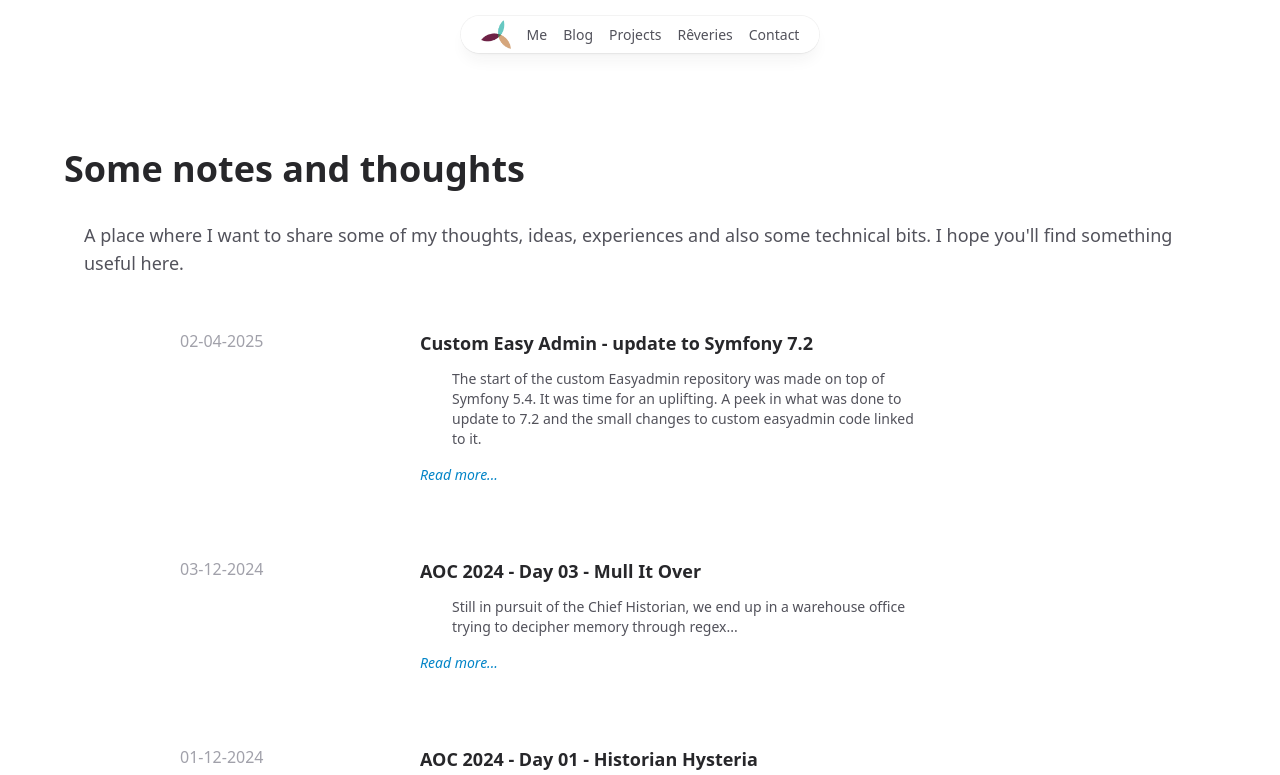
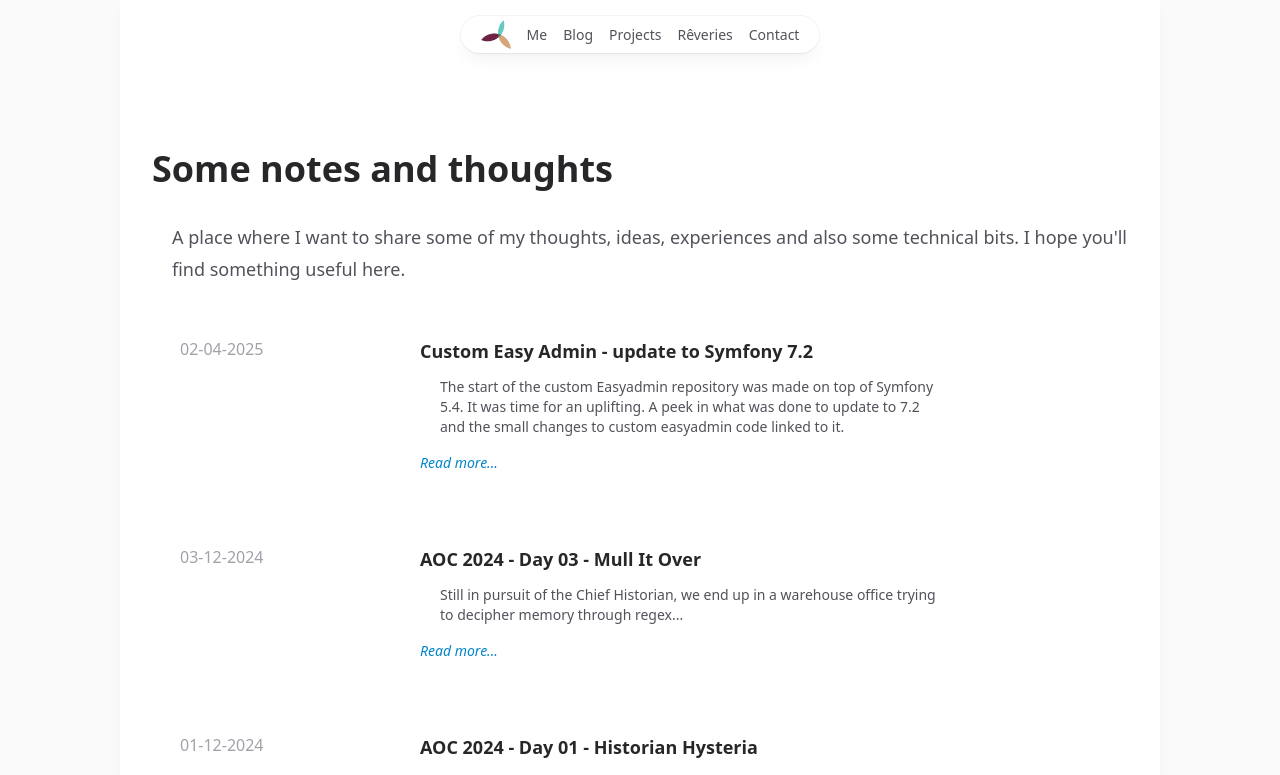
Before and after one commit to yalit/yalit-site, a Next.js app: page /blog in a window 1280 px wide. Shown: the top 775 px of the page. Built offline with nearby package versions, Linux system fonts and the light colour scheme.

Commit message:
fix : fix blog pages

```diff
--- a/components/blog/BlogPostsList.tsx
+++ b/components/blog/BlogPostsList.tsx
@@ -10,13 +10,13 @@ export default function BlogPostsList({ posts }: BlogPostsListProps) {
     const { generate: generateBlogPostUrl } = useBlogUrl()
 
     return (
-        <div className="blog-posts mx-auto w-full max-w-3xl md:max-w-5xl md:p-8 text-sm">
+        <div className="blog-posts mx-auto w-full max-w-3xl md:max-w-5xl md:p-8 text-sm px-5 md:px-8">
             {posts.map((post) => {
                 return (
                     <Link href={generateBlogPostUrl(post.year, post.slug)} key={"post-" + post.slug}>
                         <div key={"post-" + post.slug} className="post">
                             <div className="post-date">
-                                <p className="h-4 w-0.5 rounded-full bg-zinc-200"></p>
+                                <p className="h-4 w-0.5 rounded-full bg-zinc-200 md:hidden"></p>
                                 <p>{post.date}</p>
                             </div>
                             <div className="post-details">
--- a/pages/_app.tsx
+++ b/pages/_app.tsx
@@ -17,7 +17,7 @@ export default function Layout({Component, pageProps}: AppProps) {
                     <Navigation type="top"/>
                 </header>
 
-                <main className="pt-[20px] sm:pt-[80px] flex-1">
+                <main className="pt-[20px] md:pt-[80px] flex-1">
                     <Component {...pageProps} />
                 </main>
 
--- a/pages/blog/index.tsx
+++ b/pages/blog/index.tsx
@@ -1,13 +1,12 @@
 import BlogPostsList from "@/components/blog/BlogPostsList"
-import { PostInformationInterface } from "@/model/post.interface"
+import {PostInformationInterface} from "@/model/post.interface"
 import PostRepository from "@/repository/posts.repository"
 
-export default function Blog({ posts }: { posts: PostInformationInterface[] }) {
+export default function Blog({posts}: { posts: PostInformationInterface[] }) {
     return (
         <>
-            <div className="px-8">
             <div className="summary">
-                    <div className="title">
+                <div className="title blog">
                     <p>Some notes and thoughts</p>
                 </div>
                 <div className="description mb-5 md:mb-0 md:ml-5">
@@ -16,13 +15,12 @@ export default function Blog({ posts }: { posts: PostInformationInterface[] }) {
                     something useful here.
                 </div>
             </div>
-                <BlogPostsList posts={posts} />
-            </div>
+            <BlogPostsList posts={posts}/>
         </>
     )
 }
 
 export function getStaticProps() {
     const posts = PostRepository.allInformationByDate('DESC')
-    return { props: { posts } }
+    return {props: {posts}}
 }
--- a/pages/blog/tag/[tag].tsx
+++ b/pages/blog/tag/[tag].tsx
@@ -1,22 +1,20 @@
 import BlogPostsList from "@/components/blog/BlogPostsList"
-import { PostInformationInterface } from "@/model/post.interface"
+import {PostInformationInterface} from "@/model/post.interface"
 import StaticProps from "@/model/staticprops.interface"
 import PostRepository from "@/repository/posts.repository"
 
 
 type BlogCategoryProps = { tag: string, posts: PostInformationInterface[] }
 
-export default function BlogCategory({ posts, tag }: BlogCategoryProps) {
+export default function BlogCategory({posts, tag}: BlogCategoryProps) {
     return (
         <>
-            <div className="px-8">
-                <div className="summary">
-                    <div className="title">
-                        <p>All articles for : {tag}</p>
-                    </div>
+            <div className="summary">
+                <div className="title blog">
+                    <p>All articles for : {tag}</p>
                 </div>
             </div>
-            <BlogPostsList posts={posts} />
+            <BlogPostsList posts={posts}/>
         </>
     )
 }
@@ -36,7 +34,7 @@ export function getStaticPaths() {
 
     return {
         paths: Array.from(tags).map((tag: string) => (
-            { params: { tag } }
+            {params: {tag}}
         )),
         fallback: false
     }
@@ -45,5 +43,5 @@ export function getStaticPaths() {
 export async function getStaticProps(context: { params: { tag: string } }): Promise<StaticProps<BlogCategoryProps>> {
     const posts = PostRepository.allInformationByDate('DESC')
 
-    return { props: { tag: context.params.tag, posts: posts.filter(p => p.tags.includes(context.params.tag)) } }
+    return {props: {tag: context.params.tag, posts: posts.filter(p => p.tags.includes(context.params.tag))}}
 }
--- a/styles/globals.css
+++ b/styles/globals.css
@@ -40,7 +40,7 @@ h3 {
     margin-right: auto;
     min-height: 100vh;
     width: 100vw;
-    max-width: 80rem;
+    max-width: 65rem;
     --tw-bg-opacity: 1;
     background-color: rgb(255 255 255 / var(--tw-bg-opacity));
     --tw-shadow: 0 10px 15px -3px rgb(0 0 0 / 0.1), 0 4px 6px -4px rgb(0 0 0 / 0.1);
@@ -67,13 +67,17 @@ h3 {
 * Index
 * ***************/
 .summary {
-    @apply px-5 sm:px-8;
+    @apply px-5 md:px-8;
     .title {
-        @apply mb-8 text-3xl font-bold text-zinc-800 sm:text-4xl;
+        @apply mb-8 text-3xl font-bold text-zinc-800 md:text-4xl;
+
+        &.blog {
+            @apply text-center md:text-left;
+        }
     }
 
     .description {
-        @apply text-base md:text-lg text-zinc-600 leading-6 sm:leading-8;
+        @apply text-base md:text-lg text-zinc-600 leading-6 md:leading-8;
 
         &>div {
             @apply flex flex-col md:flex-row justify-between items-center gap-10;
@@ -88,16 +92,16 @@ h3 {
         }
 
         .rounded_img {
-            @apply aspect-[9/10] w-40 flex-none overflow-hidden rounded-xl bg-zinc-100 sm:w-64 sm:rounded-2xl;
+            @apply aspect-[9/10] w-40 flex-none overflow-hidden rounded-xl bg-zinc-100 md:w-64 md:rounded-2xl;
         }
     }
 }
 
 .banner {
-    @apply my-20 flex justify-center gap-5 overflow-visible py-4 sm:gap-8 overflow-hidden sm:overflow-visible;
+    @apply my-20 flex justify-center gap-5 overflow-visible py-4 md:gap-8 overflow-hidden md:overflow-visible;
 
     .bannerImage {
-        @apply aspect-[9/10] w-44 flex-none rounded-xl bg-zinc-100 sm:w-72 sm:rounded-2xl;
+        @apply aspect-[9/10] w-44 flex-none rounded-xl bg-zinc-100 md:w-72 md:rounded-2xl;
     }
 }
 
@@ -115,10 +119,6 @@ h3 {
 
         .post-date {
             @apply relative flex order-first gap-3 items-center text-base text-zinc-400 w-60 md:p-5 mb-4 md:mb-0;
-
-            p:first-child {
-                @apply md:hidden;
-            }
         }
 
         .post-details {
@@ -130,6 +130,10 @@ h3 {
 
             .title {
                 @apply text-lg font-semibold text-zinc-800 mb-3;
+            }
+
+            .summary {
+                @apply px-0 md:px-5
             }
 
             .read-more {
@@ -160,11 +164,11 @@ h3 {
     }
 
     .tags {
-        @apply flex items-center gap-1 text-zinc-400 text-sm;
+        @apply flex flex-wrap items-center gap-1 text-zinc-400 text-sm;
     }
 
     .title {
-        @apply text-3xl font-bold text-zinc-800 sm:text-4xl my-8;
+        @apply text-3xl font-bold text-zinc-800 md:text-4xl my-8;
     }
 
     img {
@@ -172,19 +176,19 @@ h3 {
     }
 
     h2 {
-        @apply text-2xl sm:text-3xl font-bold text-zinc-800 mb-3;
+        @apply text-2xl md:text-3xl font-bold text-zinc-800 mb-3;
     }
 
     h3 {
-        @apply text-xl sm:text-2xl font-bold text-zinc-800 mb-2;
+        @apply text-xl md:text-2xl font-bold text-zinc-800 mb-2;
     }
 
     h4 {
-        @apply text-lg sm:text-xl font-bold text-zinc-800 mb-1;
+        @apply text-lg md:text-xl font-bold text-zinc-800 mb-1;
     }
 
     h5 {
-        @apply text-base sm:text-lg font-bold text-zinc-800 mb-1;
+        @apply text-base md:text-lg font-bold text-zinc-800 mb-1;
     }
 
     p {
@@ -236,11 +240,12 @@ h3 {
     }
 
     code {
-        @apply text-sm sm:text-base;
+        @apply text-sm md:text-base;
     }
 }
 
 .code-block {
+    @apply text-sm md:text-base;
     position: relative;
 
     .copy-button {
```
Lines whose indentation alone changed are shown as unchanged.
